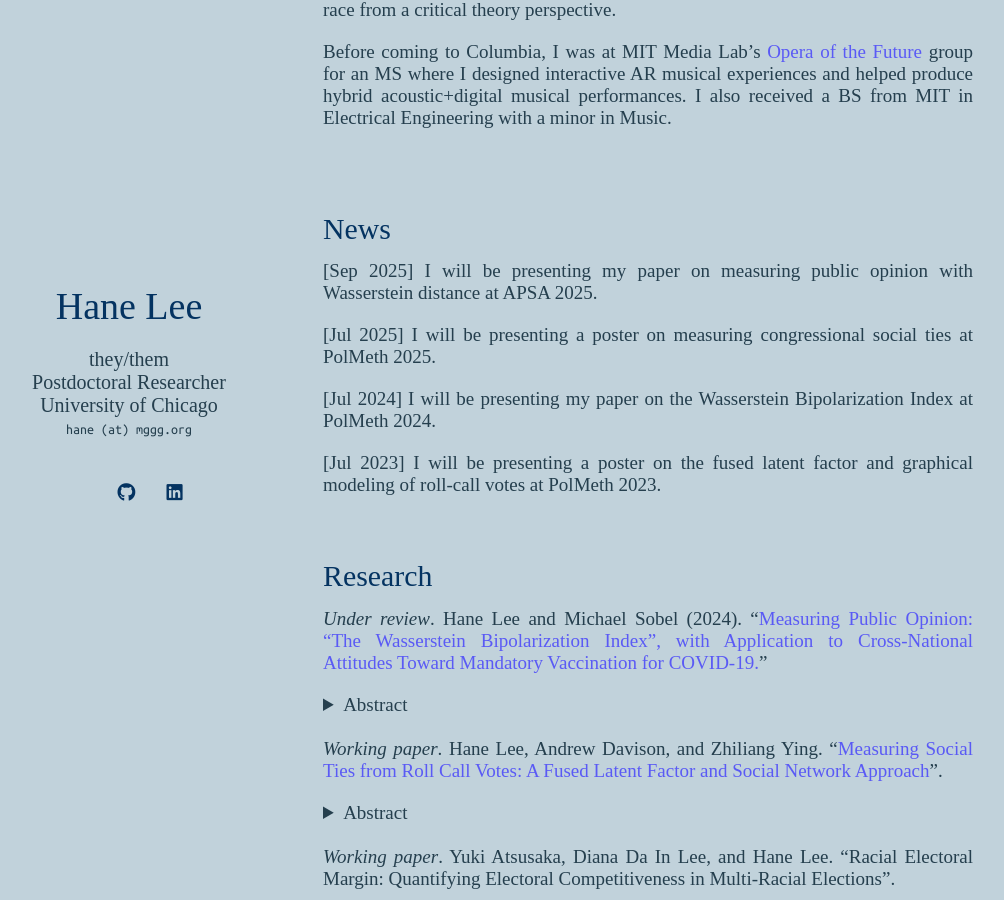
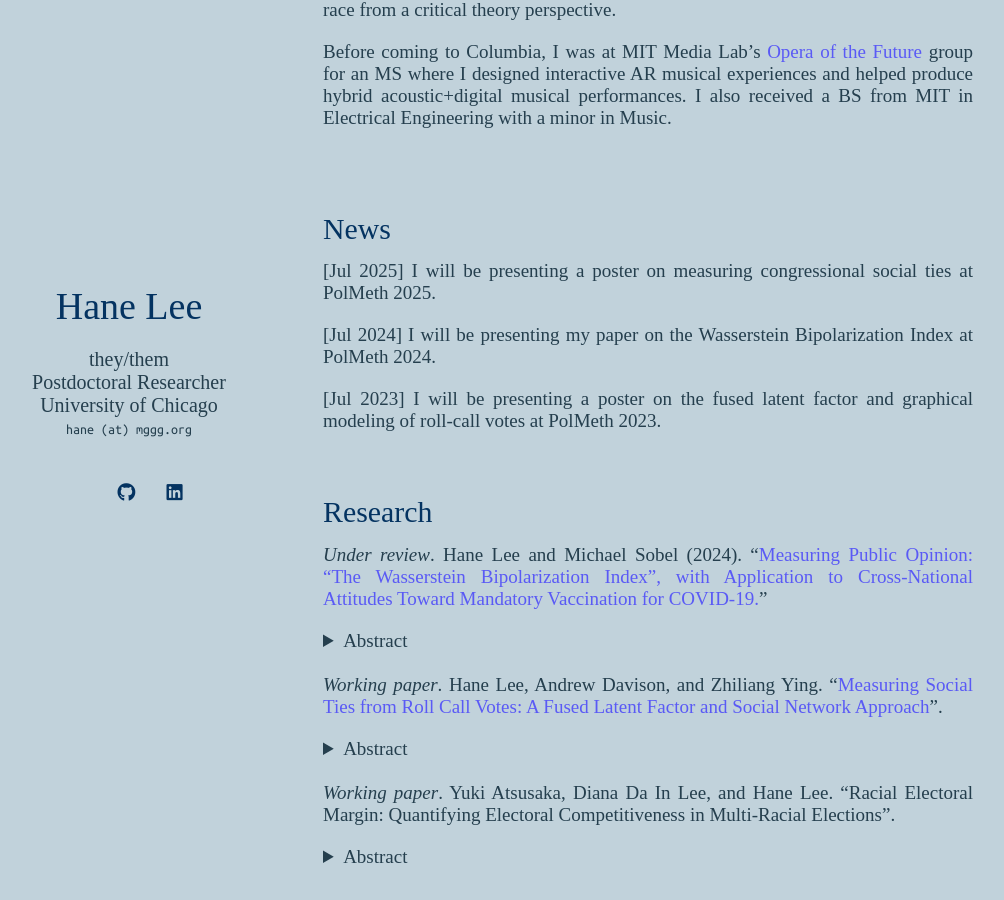
Before and after one commit to hanelee/hanelee.github.io, a Jekyll site: the page built from index.md, in a window 1280 px wide and 900 px high, scrolled down 1018 px. Shown: the whole window, without its empty margins (147-1151 px from the left). Built offline with Jekyll 4.4.1, drawn with Linux system fonts in a browser that asks for light colours; nearby versions of some CDN libraries; some web fonts are replaced; a style sheet for code colours, icons or effects is not loaded; some of the changed lines change nothing that is shown.

Commit message:
Update index.md

```diff
--- a/index.md
+++ b/index.md
@@ -6,7 +6,7 @@
 <br><br> <br>
 
 
-Hi! I am a postdoc at the [Data Science Institute at the University of Chicago](https://datascience.uchicago.edu/), working with [Moon Duchin](https://mggg.org/people/mduchin/) at the [Data and Democracy Lab](https://mggg.org/). I recently received my PhD from the [Statistics Department at Columbia University](https://stat.columbia.edu/), where I was advised by [Michael Sobel](https://scholar.google.com/citations?user=cuKCFmcAAAAJ&hl=en). My first name is pronounced [Hayn], and my pronouns are they/them.
+Hi! I am a postdoc at the [Data Science Institute at the University of Chicago](https://datascience.uchicago.edu/), working with [Moon Duchin](https://computerscience.uchicago.edu/people/moon-duchin/) at the [Data and Democracy Lab](https://mggg.org/). I recently received my PhD from the [Statistics Department at Columbia University](https://stat.columbia.edu/), where I was advised by [Michael Sobel](https://scholar.google.com/citations?user=cuKCFmcAAAAJ&hl=en). My first name is pronounced [Hayn], and my pronouns are they/them.
 
 My research focuses on the intersection of statistics and political science, motivated by substantive questions from American politics--especially in public opinion, political polarization, and race, ethnicity, and politics. To operationalize and measure political phenomena, I apply diverse statistical methods: optimal transport, latent factor models, network theory, optimization, causal inference, and more. The topics I have been working on include developing new measures of ideological and affective polarization using the Wasserstein distance and measuring congressional social ties from roll call votes. I am also interested in studying statistical methods related to race from a critical theory perspective.
 
@@ -15,8 +15,6 @@
  <br>  <br>
 
 ## News
-
-[Sep 2025] I will be presenting my paper on measuring public opinion with Wasserstein distance at APSA 2025.
 
 [Jul 2025] I will be presenting a poster on measuring congressional social ties at PolMeth 2025.
 
```
